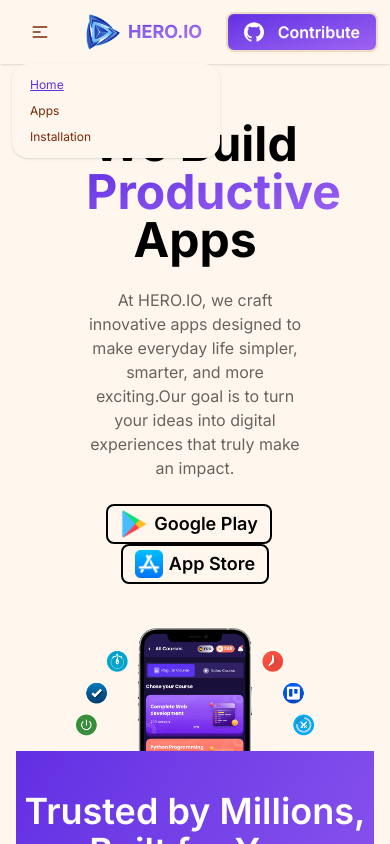
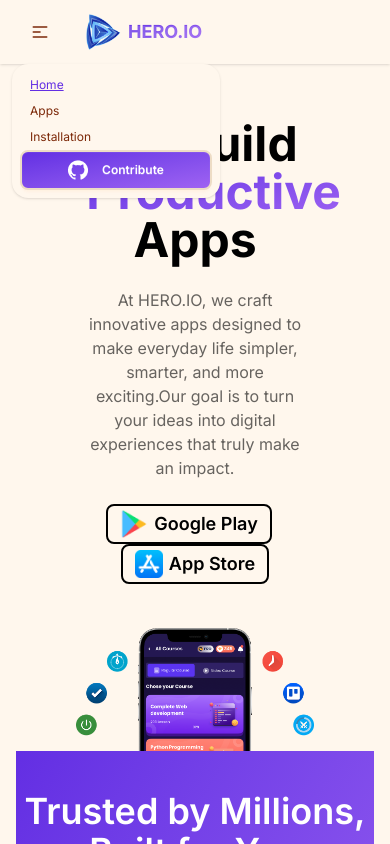
Before and after one commit to khairul-01/hero-apps-station, a React (Vite) app: page / in a window 390 px wide. Both pictures are taken after a click on the button 40 px from the left and 32 px from the top of the page. Shown: the top 844 px of the page. Built offline with nearby package versions, Linux system fonts and the light colour scheme.

Commit message:
updated navbar

```diff
--- a/src/components/Navbar.jsx
+++ b/src/components/Navbar.jsx
@@ -21,6 +21,13 @@
                             tabIndex="-1"
                             className=" menu menu-sm dropdown-content bg-base-100 rounded-box z-1 mt-3 w-52 p-2 shadow">
                             {links}
+                            <li><a
+                                href='https://github.com/khairul-01' target='_blank'
+                                className="btn bg-linear-to-br from-[#632EE3] to-[#9F62F2]  ">
+                                <img className='mr-2' src={gitHub} alt="github" />
+                                <span className=' font-semibold text-white'>Contribute</span>
+
+                            </a></li>
                         </ul>
                     </div>
                     <Link to={'/'} className='btn btn-ghost'>
@@ -33,7 +40,7 @@
                         {links}
                     </ul>
                 </div>
-                <div className="navbar-end">
+                <div className="navbar-end hidden md:flex ">
                     <a
                         href='https://github.com/khairul-01' target='_blank'
                         className="btn bg-linear-to-br from-[#632EE3] to-[#9F62F2] px-4 py-3 ">
```
